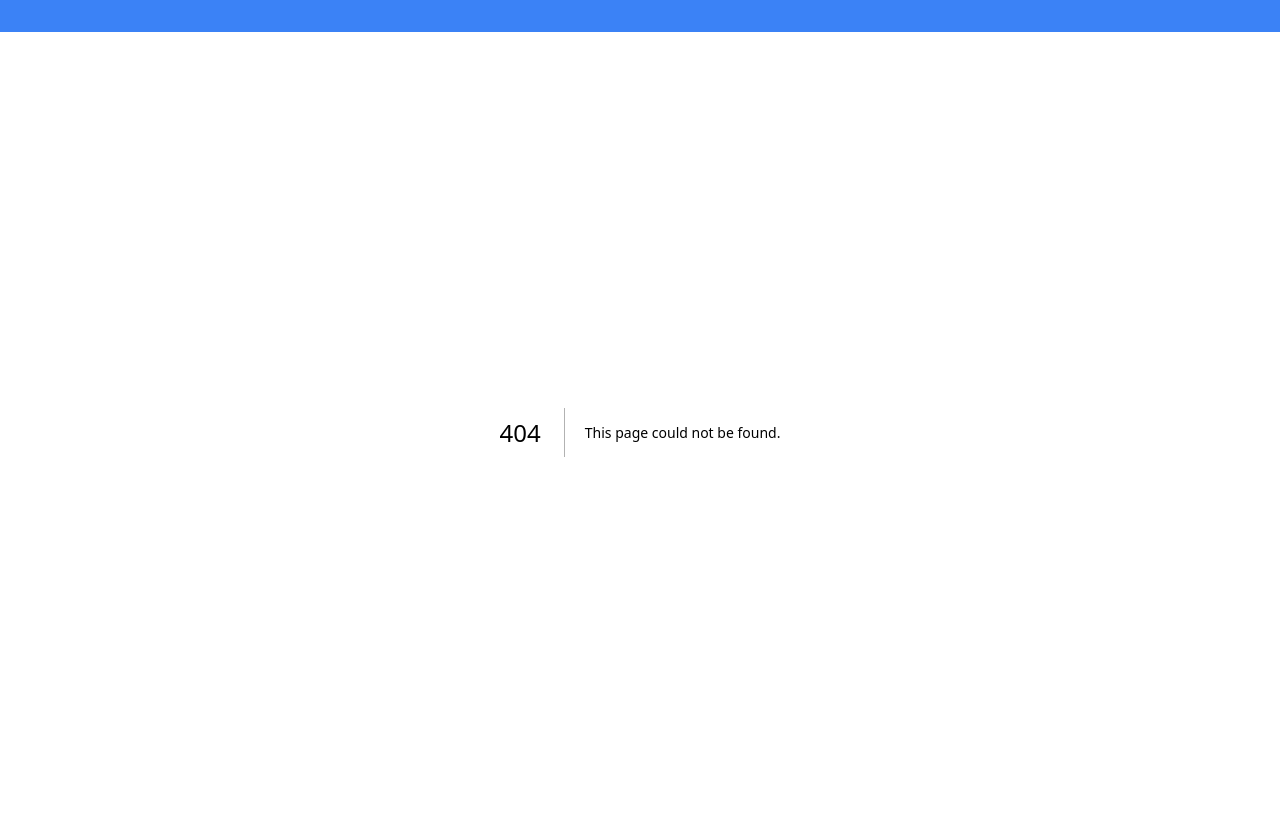
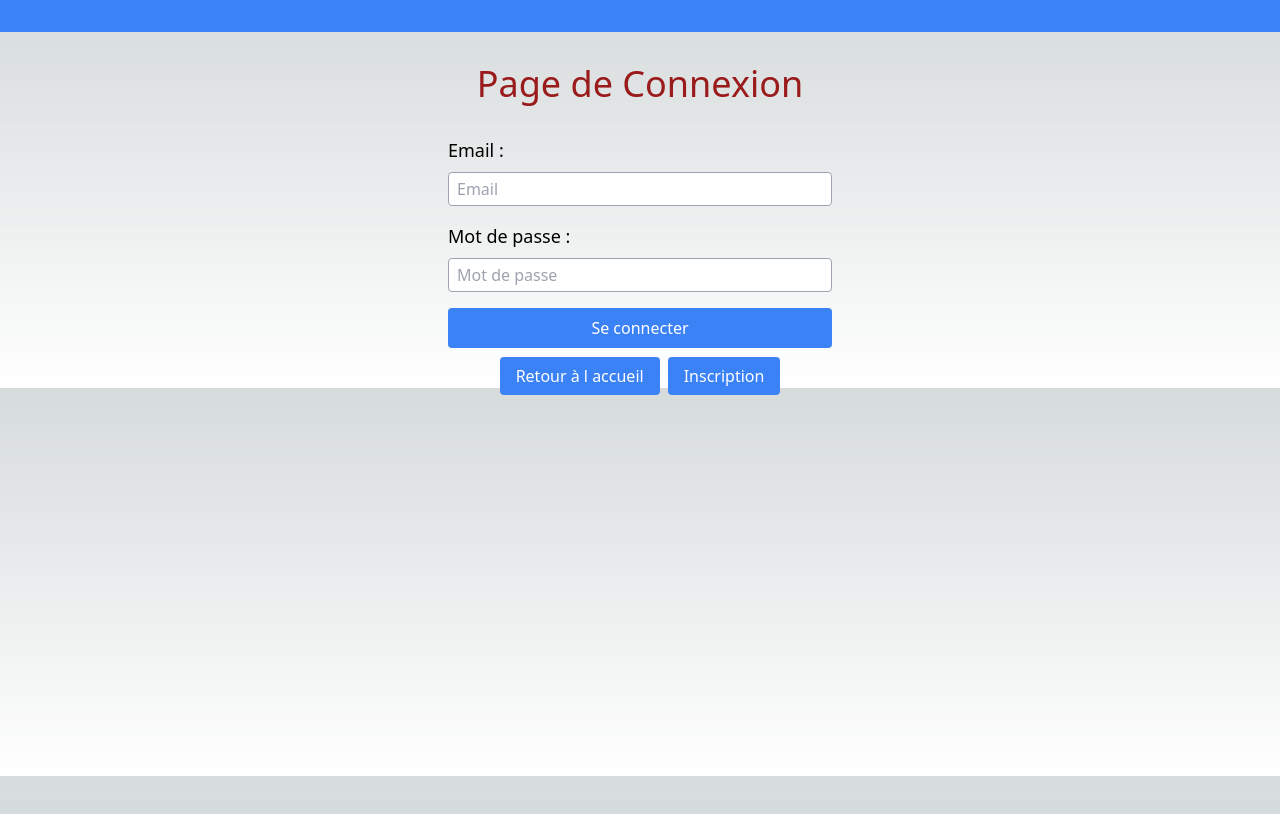
Before and after one commit to Mxhdi9/Site-Mehd-E-Tech, a Next.js app: page /LoginUser/loginUser in a window 1280 px wide. Before the commit this address had no page. Shown: the top 814 px of the page. Built offline with nearby package versions, Linux system fonts and the light colour scheme.

Commit message:
création d'une page de connexion

```diff
--- /dev/null
+++ b/src/pages/LoginUser/loginUser.tsx
@@ -0,0 +1,54 @@
+import React from 'react';
+import Link from 'next/link';
+
+function Connexion() {
+  return (
+    <>
+      <h1 className='text-red-800 text-center text-4xl my-8'>
+        Page de Connexion
+      </h1>
+      <div className="container mx-auto px-4">
+        <form className="flex flex-col max-w-sm mx-auto">
+          <label htmlFor="email" className="text-lg mb-2">
+            Email :
+          </label>
+          <input
+            type="email"
+            id="email"
+            placeholder="Email"
+            className="border border-gray-400 px-2 py-1 rounded mb-4"
+          />
+
+          <label htmlFor="password" className="text-lg mb-2">
+            Mot de passe :
+          </label>
+          <input
+            type="password"
+            id="password"
+            placeholder="Mot de passe"
+            className="border border-gray-400 px-2 py-1 rounded mb-4"
+          />
+
+          <button className="bg-blue-500 text-white px-4 py-2 rounded">
+            Se connecter
+          </button>
+        </form>
+
+        <div className="flex justify-center mt-4">
+          <Link href="/index">
+            <a className="bg-blue-500 text-white px-4 py-2 rounded">
+              Retour à l accueil
+            </a>
+          </Link>
+          <Link href="/inscription">
+            <a className="bg-blue-500 text-white px-4 py-2 rounded ml-2">
+              Inscription
+            </a>
+          </Link>
+        </div>
+      </div>
+    </>
+  );
+}
+
+export default Connexion;
--- a/src/pages/index.tsx
+++ b/src/pages/index.tsx
@@ -9,7 +9,7 @@ function Index(){
 <h1 className='text-white text-center text-4xl my-8'>
     Salam tu es bien sur Mehd-E-Tech
     <button>
-    <Link href="/panier" className="bg-green-500 text-white px-4 py-2">Panier </Link>
+    <Link href="/loginUser" className="bg-green-500 text-white px-4 py-2">Panier </Link>
               </button>
 </h1>
 
```
